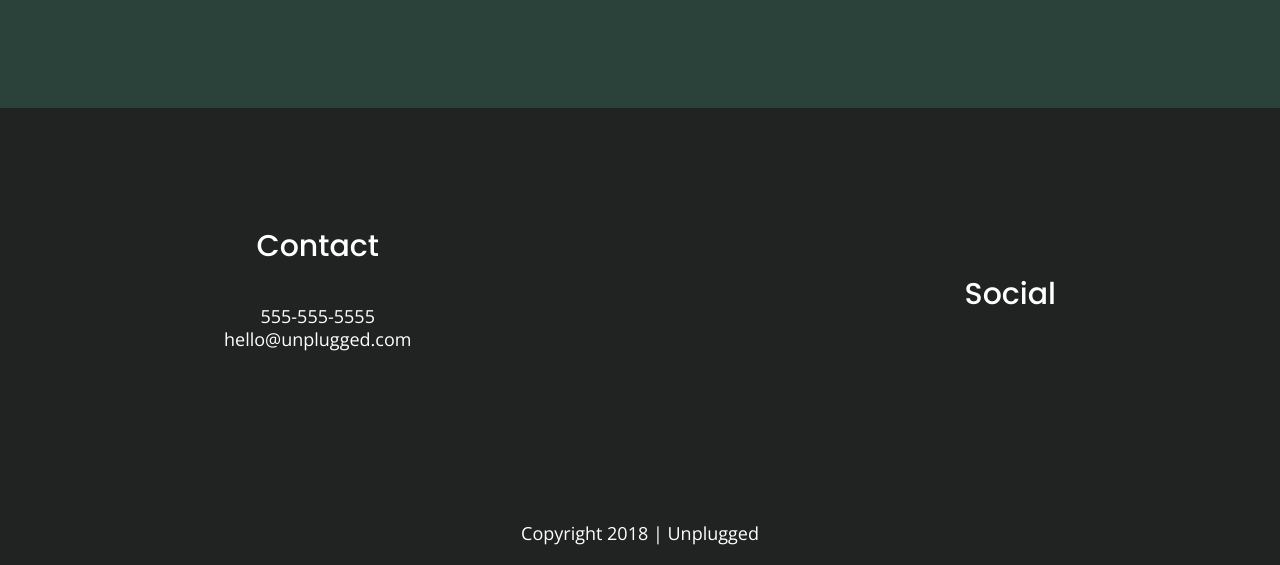
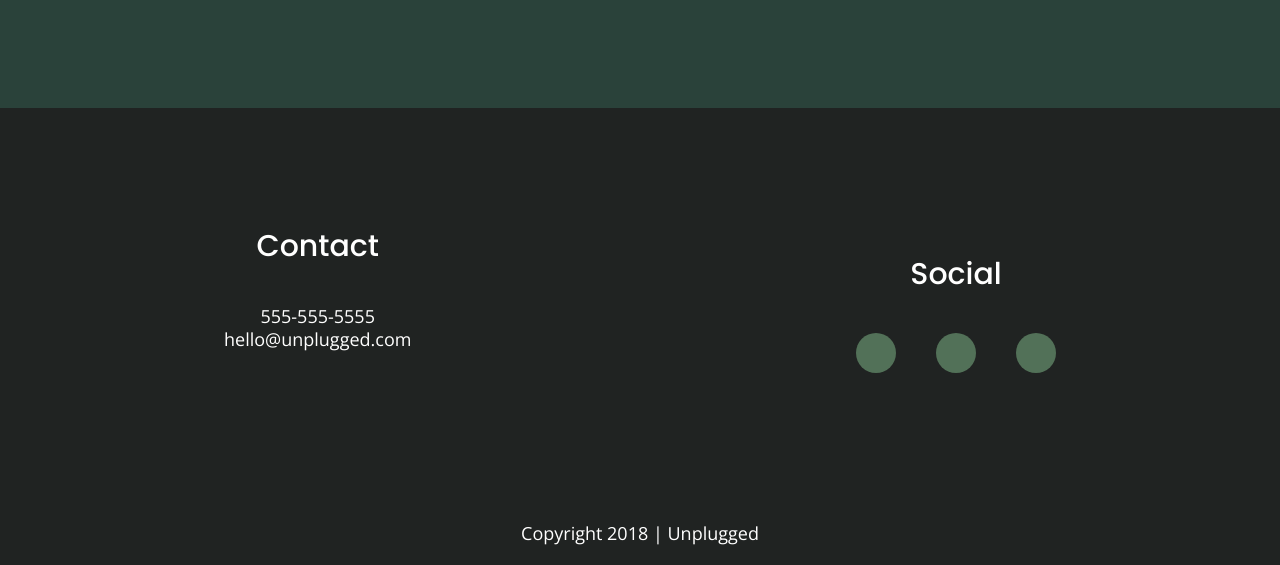
Before and after one commit to emiline-b/boilerplate-site, a website: page index.html in a window 1280 px wide. Shown: the part 2462-3027 px from the top of the page. Drawn offline with nearby package versions, Linux system fonts and the light colour scheme; files whose address does not match are found by name.

Commit message:
Updated Social Icons

```diff
--- a/css/main.css
+++ b/css/main.css
@@ -228,6 +228,13 @@
   display: flex;
   justify-content: center;
   align-items: center;
+  width: 40px;
+  height: 40px;
+  background-color: #527158;
+  border-radius: 50%;
+}
+footer .social-icons p i {
+  font-size: 1.3125em;
 }
 
 /**Mobile Styles - Homepage - ******/
@@ -605,6 +612,10 @@
   font-size: 1.5em;
   margin-bottom: 40px;
 }
+footer .social-icons {
+  width: 12.5em;
+  justify-content: space-between;
+}
 footer p {
   line-height: 1.285;
 }
```
